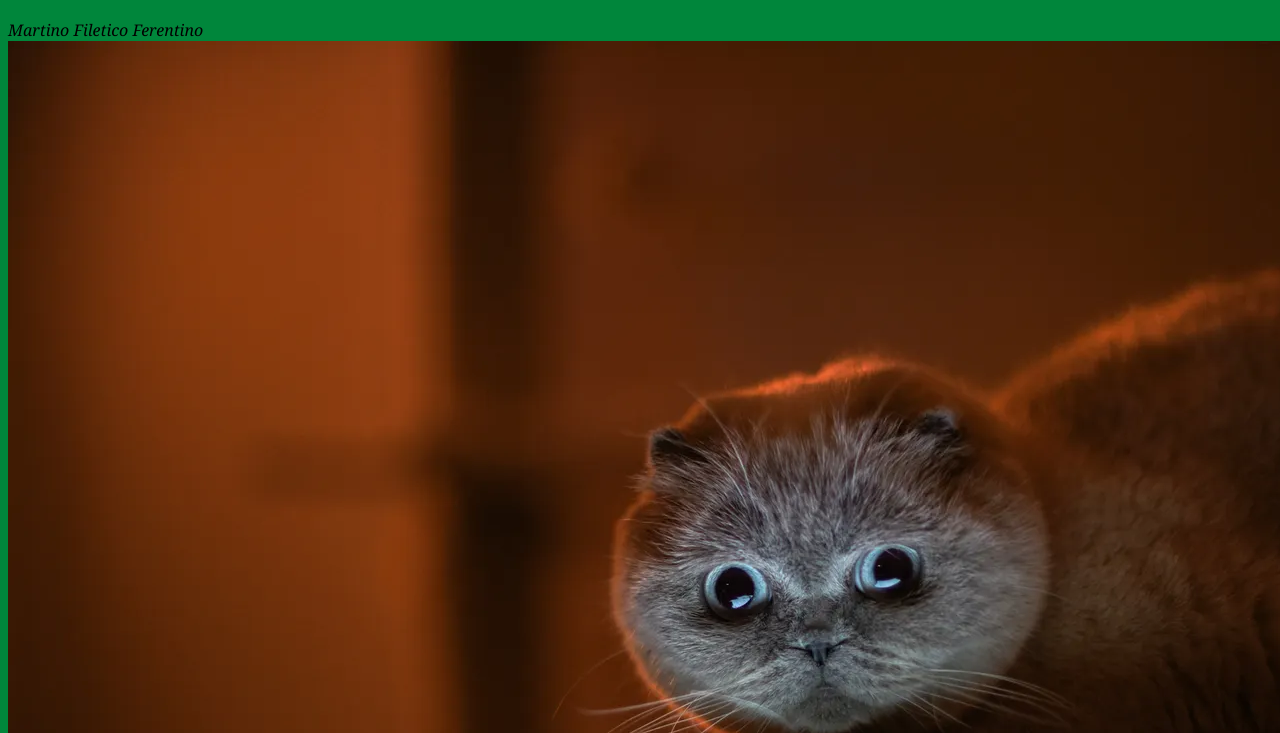
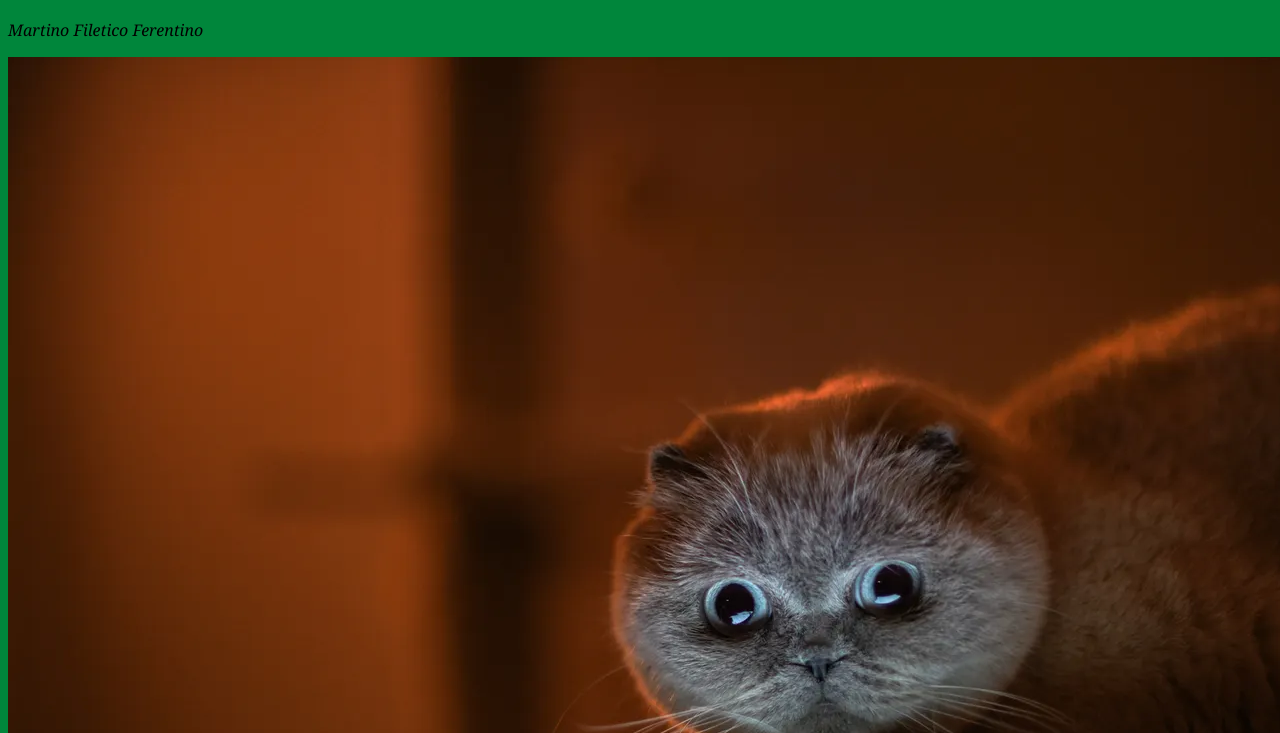
Before and after one commit to matteocestra/matteocestra.github.io, a plain HTML site: page index.html in a window 1280 px wide. Shown: the part 67-800 px from the top of the page. Drawn offline with Linux system fonts and the light colour scheme.

Commit message:
Update index.html

```diff
--- a/index.html
+++ b/index.html
@@ -12,7 +12,10 @@
 <I>Martino Filetico Ferentino </I>
 </pr>
 </br>
-  <IMG SRC="gattone.webp" ALT="Un gatto scemo" widht = "30%" height = "30%"/>
+  <p>
+
+  </p><IMG SRC="gattone.webp" ALT="Un gatto scemo" widht = "30%" height = "30%"/>
+</p>
 
 
 <A HREF="https://configurator.porsche.com/it-IT/model/992850?options=0I1.0N5.0NB.0P9.0TC.1BV.1G8.1LS.1N3.1NX.1P0.1X2.1XQ.2C5.2D0.2V1.2W6.3FF.3QT.42.4L2.4UF.56R.5KS.5MK.5XC.6A9.6E1.6F4.6FW.6NN.6Q5.6XA.7AK.7I2.7K3.7M3.7UG.8IT.8LH.8T1.8VG.9AD.9JA.9VK.9WT.D2Q.FM7.G1C.GH3.P70.Q1K.QH1.QJ6.QQ0.QV3.U0.UI2.UX6.VW4#section-summary">Fammi un regalo</A>
```
